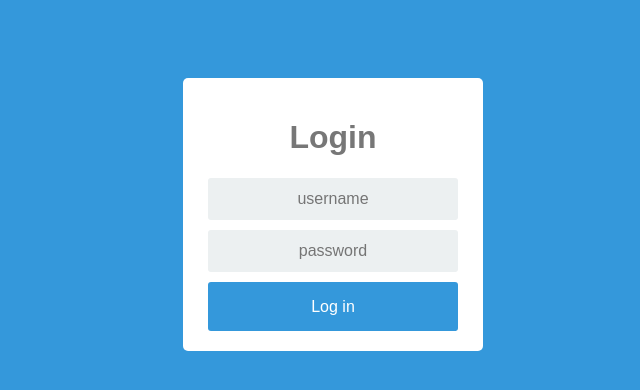
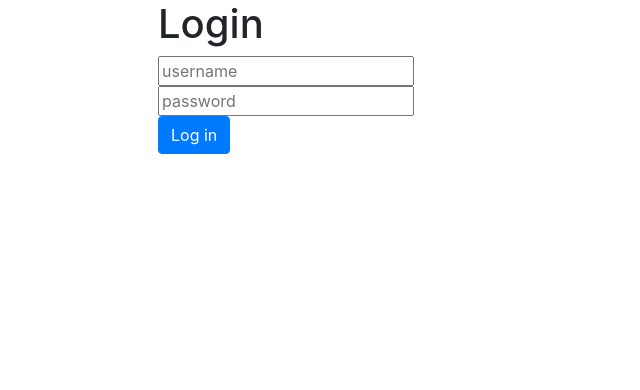
Before and after one commit to mcotton/EE-excel, a Flask app: page / in a window 1280 px wide. Shown: the top 390 px of the page, without its empty margins (307-947 px from the left). Run offline with Flask 2, Linux system fonts and the light colour scheme; some libraries are stand-ins or nearby versions.

Commit message:
Doing some basic styling with Boostrap

```diff
--- /dev/null
+++ b/templates/base.html
@@ -0,0 +1,62 @@
+
+<!doctype html>
+<html lang="en">
+  <head>
+    <meta charset="utf-8">
+    <meta name="viewport" content="width=device-width, initial-scale=1, shrink-to-fit=no">
+    <meta name="description" content="">
+    <meta name="author" content="">
+
+    {% block title %}
+    <title>een.cloud - API Evangelist for Eagle Eye Networks</title>
+    {% endblock %}
+
+    <!-- Bootstrap core CSS -->
+    <link rel="stylesheet" href="https://stackpath.bootstrapcdn.com/bootstrap/4.1.3/css/bootstrap.min.css" integrity="sha384-MCw98/SFnGE8fJT3GXwEOngsV7Zt27NXFoaoApmYm81iuXoPkFOJwJ8ERdknLPMO" crossorigin="anonymous">
+
+    <!-- Custom styles for this template -->
+    <link href="album.css" rel="stylesheet">
+    <link href="custom.css" rel="stylesheet">
+    {% block style %}
+    {% endblock %}
+
+  </head>
+
+  <body>
+
+    <header>
+      <div class="collapse bg-dark" id="navbarHeader">
+        <div class="container">
+          <div class="row">
+            <div class="col-md-4 offset-8">
+              <a href="/devices">Devices</a>
+              <a href="/logout">Logout</a>
+            </div>
+          </div>
+        </div>
+      </div>
+    </header>
+
+    <main role="main">
+    {% block main %}
+
+    {% endblock %}
+
+    </main>
+
+    <footer class="text-muted">
+      <div class="container">
+        <p class="float-right">
+        </p>
+        <p></p>
+      </div>
+    </footer>
+
+    <!-- Bootstrap core JavaScript
+    ================================================== -->
+    <!-- Placed at the end of the document so the pages load faster -->
+    <script src="https://code.jquery.com/jquery-3.3.1.slim.min.js" integrity="sha384-q8i/X+965DzO0rT7abK41JStQIAqVgRVzpbzo5smXKp4YfRvH+8abtTE1Pi6jizo" crossorigin="anonymous"></script>
+    <script src="https://cdnjs.cloudflare.com/ajax/libs/popper.js/1.14.3/umd/popper.min.js" integrity="sha384-ZMP7rVo3mIykV+2+9J3UJ46jBk0WLaUAdn689aCwoqbBJiSnjAK/l8WvCWPIPm49" crossorigin="anonymous"></script>
+    <script src="https://stackpath.bootstrapcdn.com/bootstrap/4.1.3/js/bootstrap.min.js" integrity="sha384-ChfqqxuZUCnJSK3+MXmPNIyE6ZbWh2IMqE241rYiqJxyMiZ6OW/JmZQ5stwEULTy" crossorigin="anonymous"></script>
+  </body>
+</html>
--- a/templates/login.html
+++ b/templates/login.html
@@ -1,11 +1,10 @@
-<link rel="stylesheet" href="/static/style.css" type="text/css">
-{% block body %}
-{% if session['logged_in'] %}
+{% extends "base.html" %}
 
-You're logged in already!
+{% block main %}
 
-{% else %}
-
+<div class="container">
+    <div class="row">
+        <div class="col-md-4 offset-4">
             <form action="/login" method="POST">
                 <div class="login">
                     <div class="login-screen">
@@ -15,14 +14,19 @@ You're logged in already!
                         <div class="login-form">
                             <div class="control-group">
                                 <input type="text" class="login-field" value="" placeholder="username" name="username">
-<label class="login-field-icon fui-user" for="login-name"></label></div>
+                                <label class="login-field-icon fui-user" for="login-name"></label>
+                            </div>
                             <div class="control-group">
                                 <input type="password" class="login-field" value="" placeholder="password" name="password">
-<label class="login-field-icon fui-lock" for="login-pass"></label></div>
-<input type="submit" value="Log in" class="btn btn-primary btn-large btn-block">
-
+                                <label class="login-field-icon fui-lock" for="login-pass"></label>
+                            </div>
+                            <input type="submit" value="Log in" class="btn btn-primary">
                         </div>
                     </div>
                 </div>
-</form>{% endif %}
+            </form>
+        </div>
+    </div>
+</div>
+
 {% endblock %}
```
Also changed, not shown: templates/devices.html (+8 -5 lines), templates/index.html (+13 -1 lines), templates/upload.html (+13 -1 lines). Lines whose indentation alone changed are shown as unchanged.
